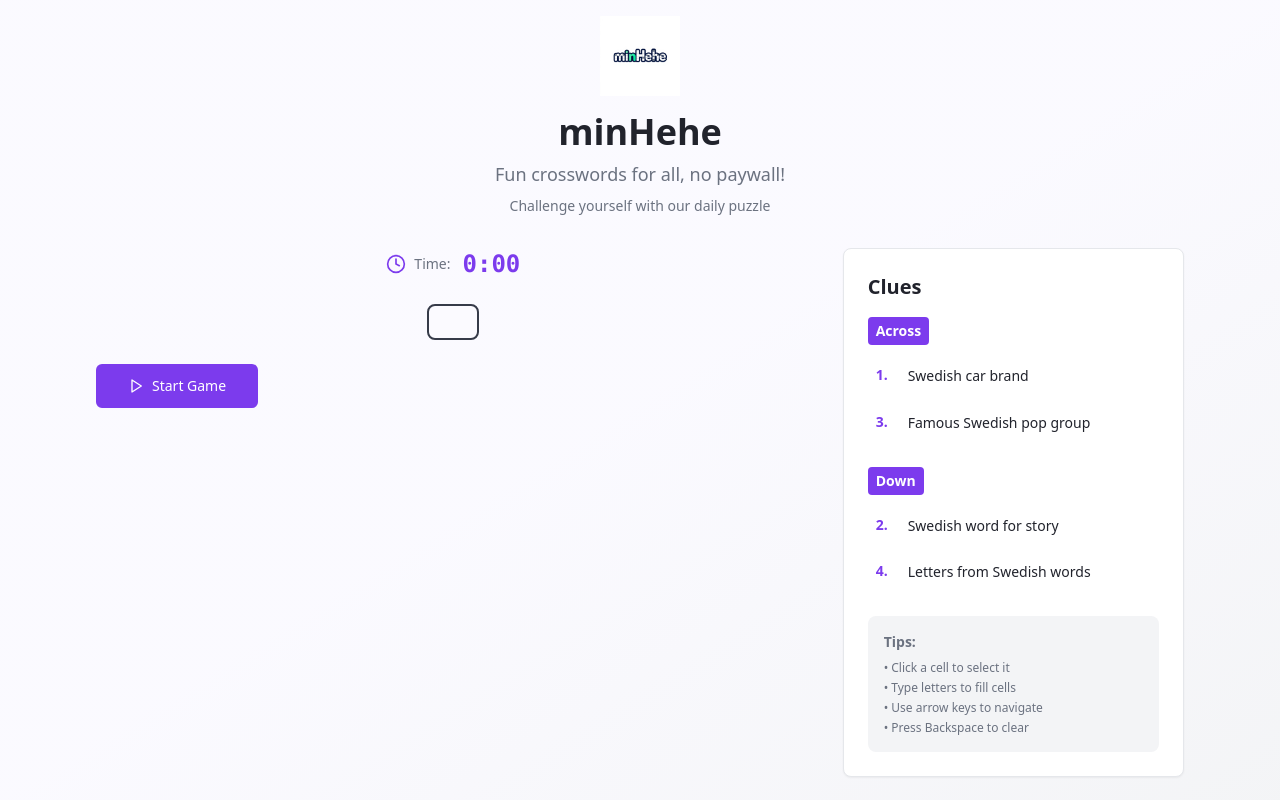
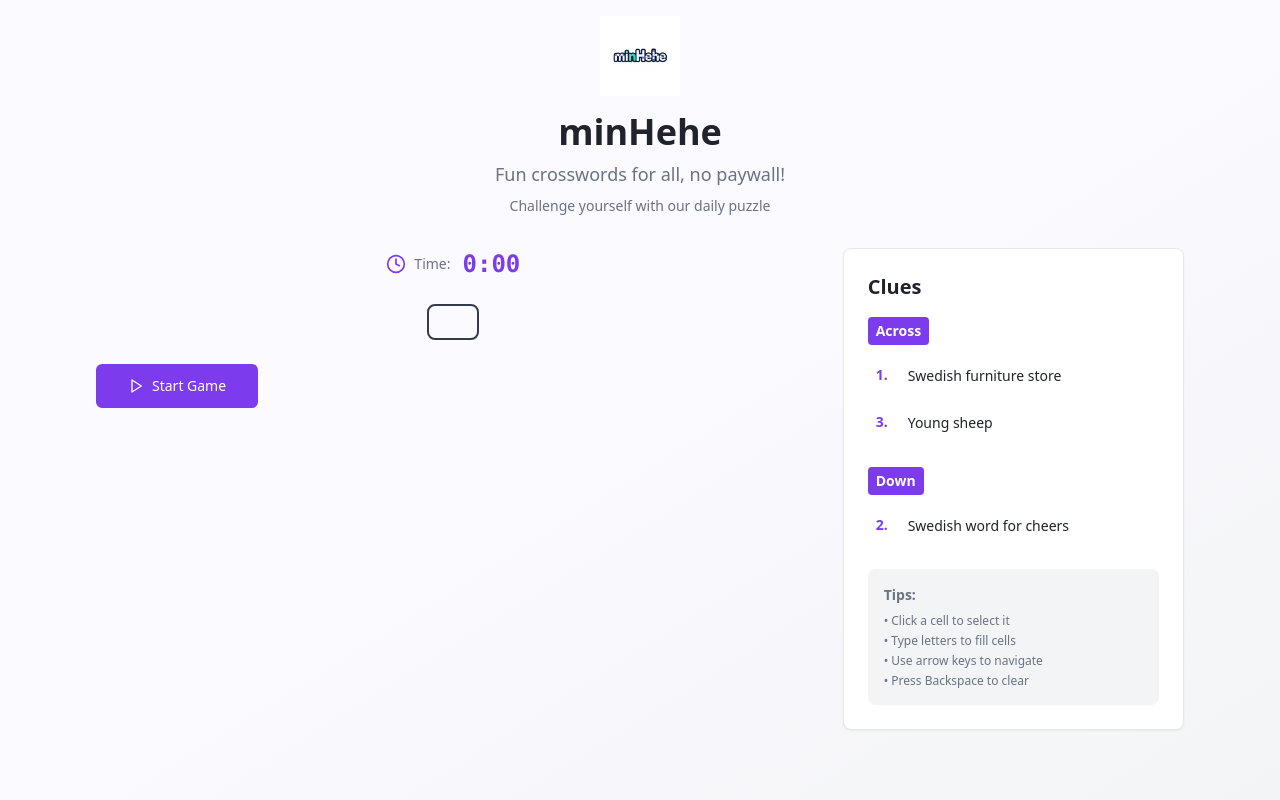
Before and after one commit to MrBenny10/minhehe, a React (Vite) app: page / in a window 1280 px wide. Built offline with nearby package versions, Linux system fonts and the light colour scheme.

Commit message:
Fix: Correct crossword word
The word "GB" was not a valid crossword answer. It has been replaced with a valid word that fits the grid and theme.

```diff
--- a/src/components/CrosswordGame.tsx
+++ b/src/components/CrosswordGame.tsx
@@ -33,41 +33,32 @@ const samplePuzzle = {
     // Across clues
     {
       number: 1,
-      text: 'Swedish car brand',
+      text: 'Swedish furniture store',
       direction: 'across' as const,
       startRow: 1,
       startCol: 0,
       length: 4,
-      solution: 'SAAB',
+      solution: 'IKEA',
     },
     {
       number: 3,
-      text: 'Famous Swedish pop group',
+      text: 'Young sheep',
       direction: 'across' as const,
       startRow: 3,
       startCol: 1,
       length: 4,
-      solution: 'ABBA',
+      solution: 'LAMB',
     },
 
     // Down clues
     {
       number: 2,
-      text: 'Swedish word for story',
+      text: 'Swedish word for cheers',
       direction: 'down' as const,
       startRow: 0,
       startCol: 1,
       length: 4,
-      solution: 'SAGA', // S, A(from SAAB), G(intersect), A(from ABBA)
-    },
-    {
-      number: 4,
-      text: 'Letters from Swedish words',
-      direction: 'down' as const,
-      startRow: 1,
-      startCol: 2,
-      length: 3,
-      solution: 'ABB', // A(from SAAB), B(intersect), B(from ABBA)
+      solution: 'SKAL', // S, K(from IKEA), A, L(from LAMB)
     },
   ],
 };
```
